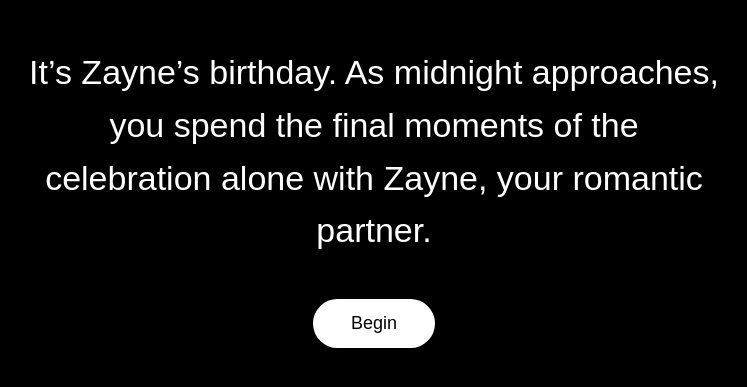
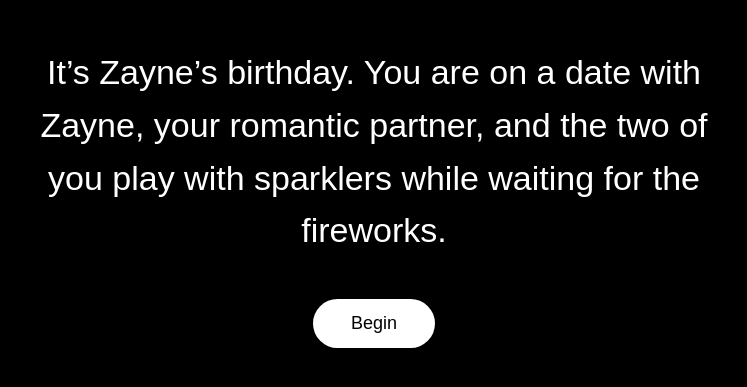
Before and after one commit to hji10-cyber/RomanticGame, a plain HTML site: page study-z3/index.html in a window 1280 px wide. Shown: the part 203-590 px from the top of the page, without its empty margins (266-1013 px from the left). Drawn offline with Linux system fonts and the light colour scheme.

Commit message:
change intro

```diff
--- a/study-z3/index.html
+++ b/study-z3/index.html
@@ -169,7 +169,7 @@
 
         <section id="introScreen">
             <p id="introText">
-                It’s Zayne’s birthday. As midnight approaches, you spend the final moments of the celebration alone with Zayne, your romantic partner.
+                It’s Zayne’s birthday. You are on a date with Zayne, your romantic partner, and the two of you play with sparklers while waiting for the fireworks.
             </p>
 
             <button id="beginButton" type="button">
```
